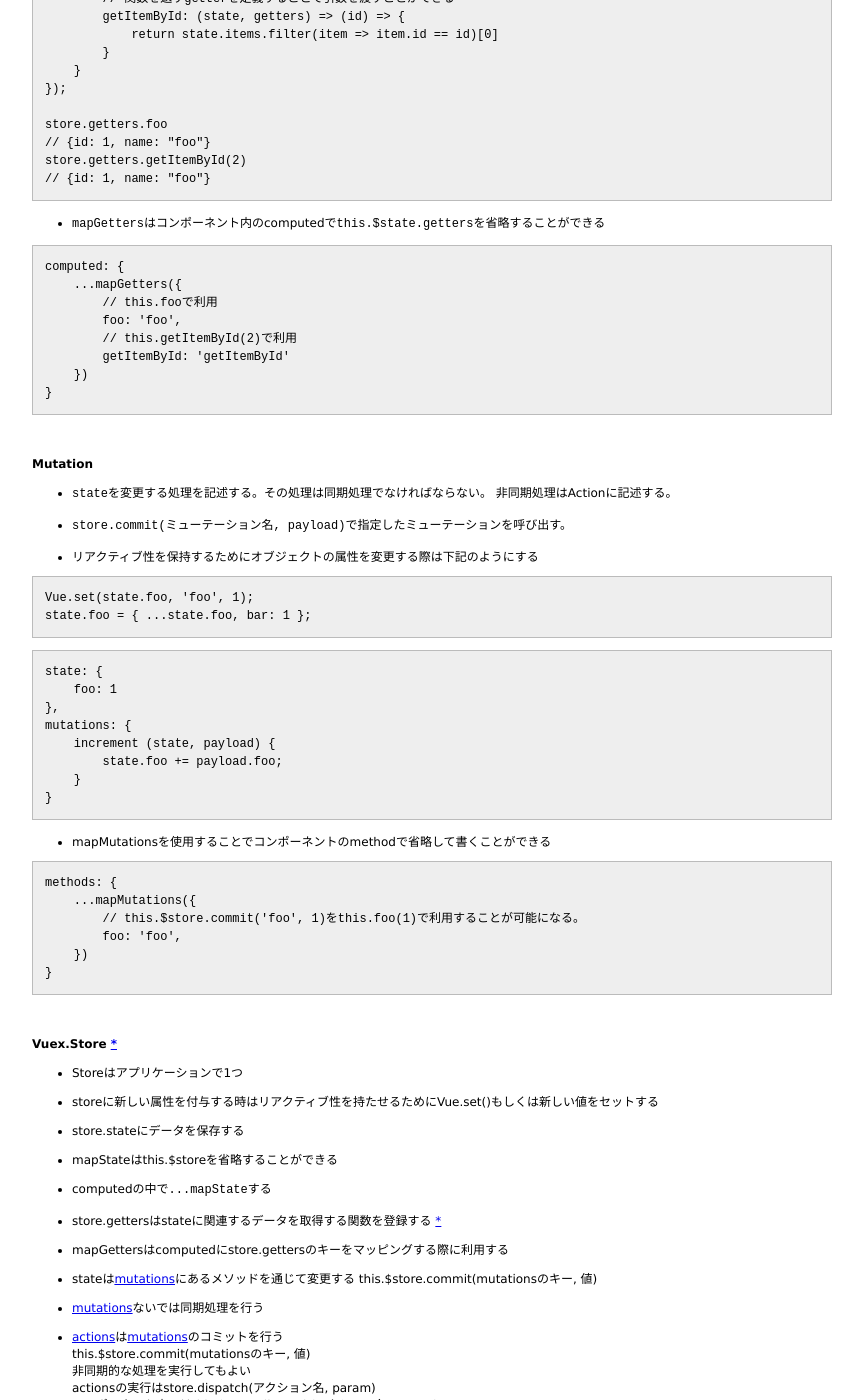
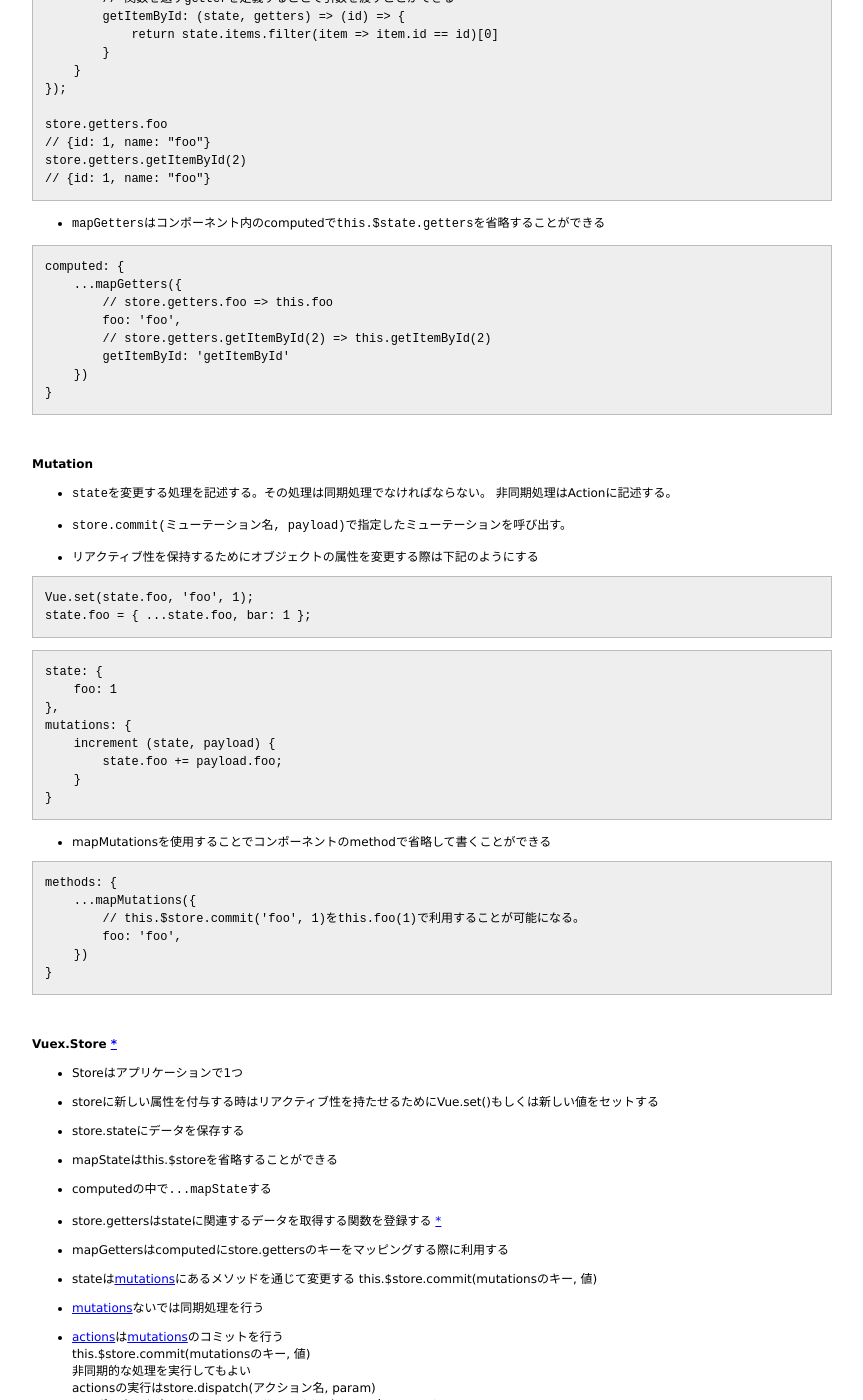
Before and after one commit to 38elements/38elements.github.com, a Jekyll site: the page built from _posts/2017-01-14-vuex.md, in a window 1280 px wide and 1400 px high, scrolled down 1118 px. Shown: the whole window, without its empty margins (208-1071 px from the left). Built offline with Jekyll 4.4.1, drawn with Linux system fonts in a browser that asks for light colours; some of the changed text lies outside the part shown.

Commit message:
Update 2017-01-14-vuex.md

````diff
--- a/_posts/2017-01-14-vuex.md
+++ b/_posts/2017-01-14-vuex.md
@@ -86,9 +86,9 @@ store.getters.getItemById(2)
 ```
 computed: {
     ...mapGetters({
-        // this.fooで利用
+        // store.getters.foo => this.foo
         foo: 'foo',
-        // this.getItemById(2)で利用
+        // store.getters.getItemById(2) => this.getItemById(2)
         getItemById: 'getItemById'
     })
 }
````
Also changed, not shown: other parts of _posts/2017-01-14-vuex.md (+2 -0 lines).
